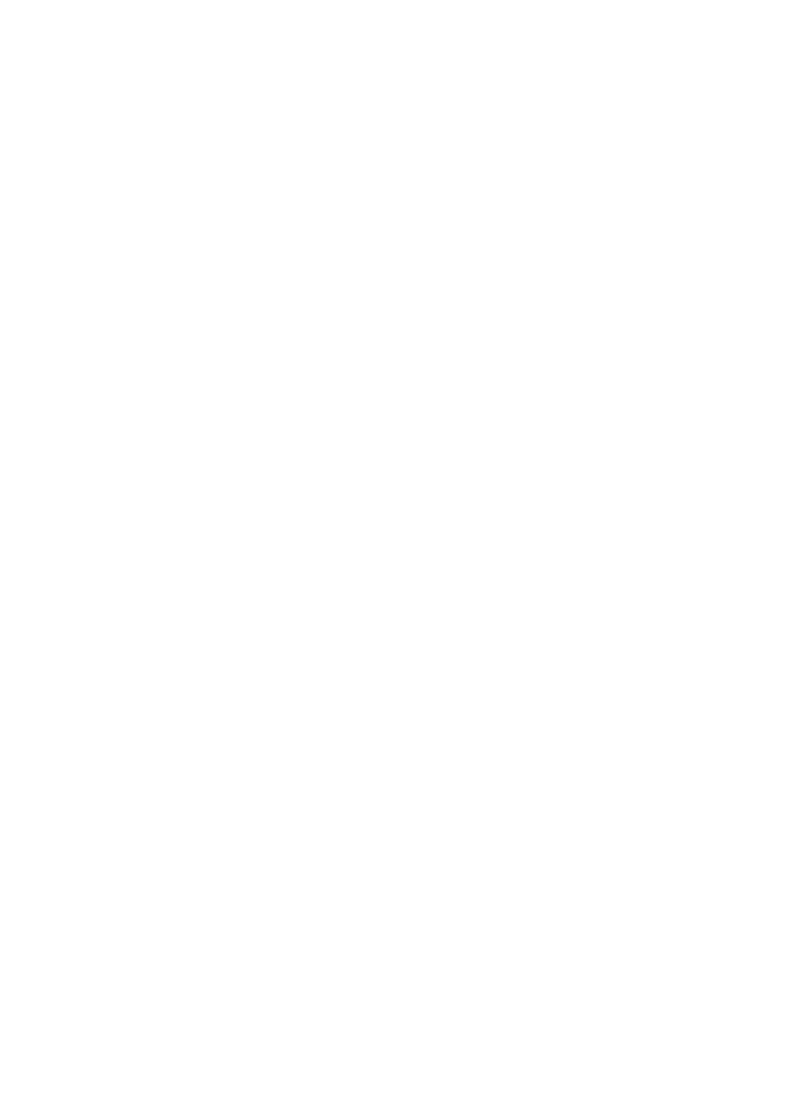
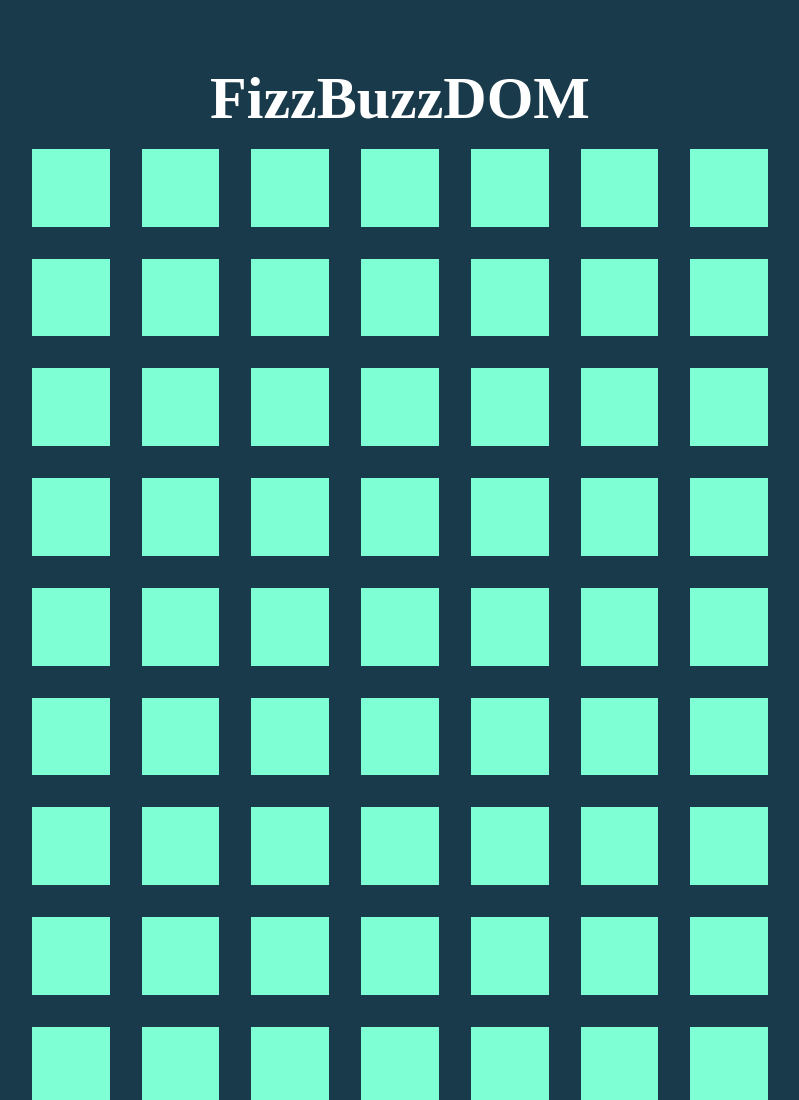
Before and after one commit to SevenErol/js-fizzbuzz, a plain HTML site: page index.html in a window 1280 px wide. Shown: the top 1100 px of the page, without its empty margins (240-1039 px from the left). Before the commit the page ends 800 px from the top, so only its background shows below. Drawn offline with Linux system fonts and the light colour scheme.

Commit message:
block structure complete

```diff
--- a/assets/css/style.css
+++ b/assets/css/style.css
@@ -0,0 +1,42 @@
+* {
+    padding: 0;
+    margin: 0;
+    box-sizing: border-box;
+}
+
+:root {
+    --bg-color: #183A4A;
+    --number-color: #3D88AE;
+    --fizz-color: #61D2A4;
+    --buzz-color: #F9D277;
+    --fizzbuzz-color: #DE5471;
+}
+
+body {
+    background-color: var(--bg-color);
+}
+
+h1 {
+    color: white;
+    text-align: center;
+    margin-top: 4rem;
+    font-size: 60px;
+}
+
+.container {
+    width: 60%;
+    margin: auto;
+    display: flex;
+    flex-wrap: wrap;
+}
+
+.box {
+    width: calc(100% / 7);
+    aspect-ratio: 1 / 1;
+}
+
+.square {
+    margin: 1rem;
+    background-color: aquamarine;
+    aspect-ratio: 1 / 1;
+}
--- a/assets/javascript/script.js
+++ b/assets/javascript/script.js
@@ -3,7 +3,23 @@ const multipleThree = "Fizz";
 
 const multipleFive = "Buzz";
 
+const container = document.querySelector(".container");
+
+
+
 for(let i = 1; i <= 100; i++) {
+
+    const boxElement = document.createElement("div");
+
+    boxElement.classList.add("box");
+
+    container.appendChild(boxElement);
+
+    const squareElement = document.createElement("div");
+
+    squareElement.classList.add("square");
+
+    boxElement.appendChild(squareElement);
 
     if (i % 3 === 0 && i % 5 === 0) {
 
--- a/index.html
+++ b/index.html
@@ -10,6 +10,11 @@
 </head>
 <body>
 
+    <h1>FizzBuzzDOM</h1>
+
+    <div class="container">
+    </div>
+
 
 
     <script src="./assets/javascript/script.js"></script>
```
